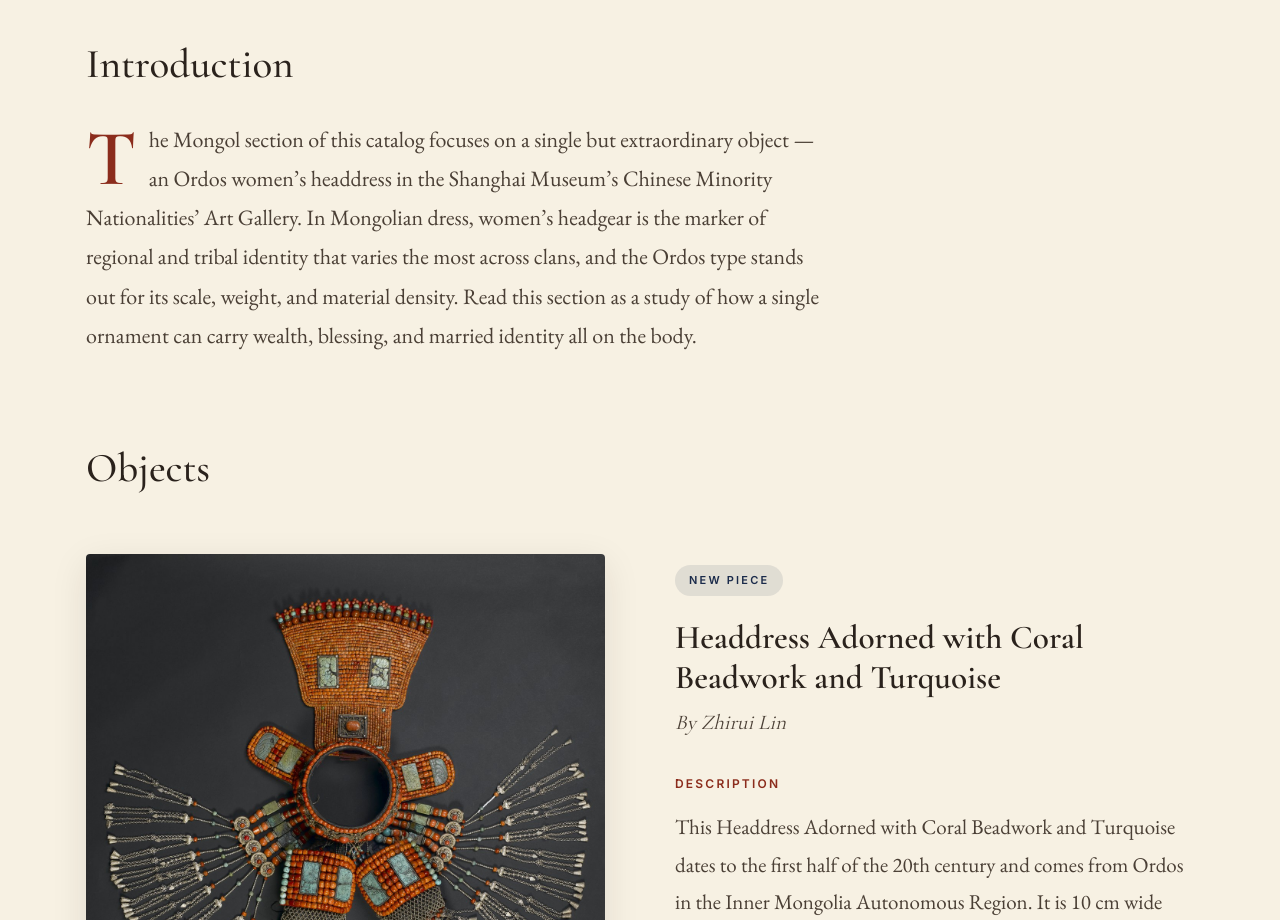
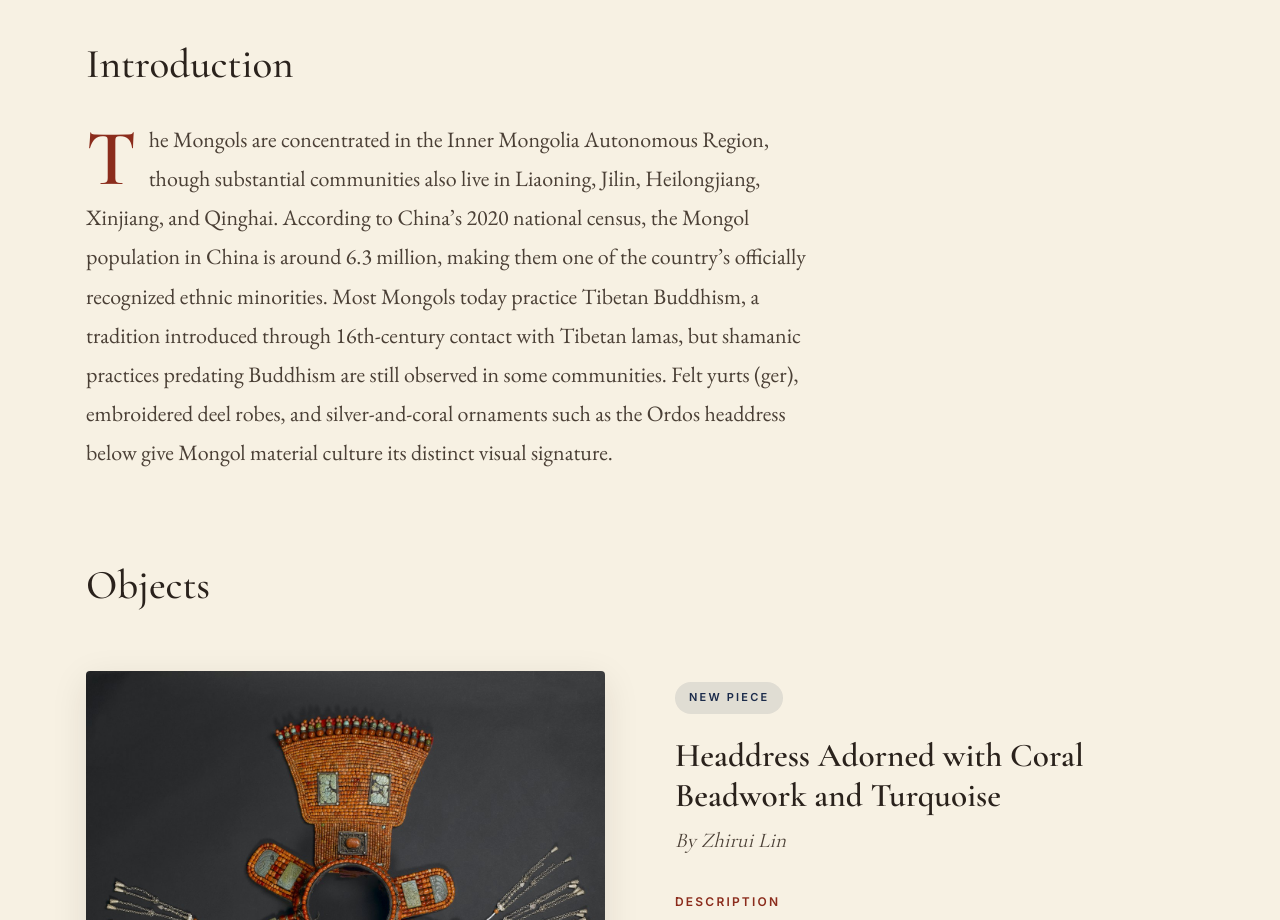
Before and after one commit to linzhirui0708-cmd/chnt170-final, a plain HTML site: page mongol.html in a window 1280 px wide. Shown: the part 980-1900 px from the top of the page. Drawn offline with nearby package versions, Linux system fonts and the light colour scheme.

Commit message:
mongol updated

```diff
--- a/mongol.html
+++ b/mongol.html
@@ -43,13 +43,15 @@
     <h2 class="section-h2">Introduction</h2>
     <div class="intro-body">
       <p>
-  The Mongol section of this catalog focuses on a single but extraordinary object &mdash;
-  an Ordos women&rsquo;s headdress in the Shanghai Museum&rsquo;s Chinese Minority
-  Nationalities&rsquo; Art Gallery. In Mongolian dress, women&rsquo;s headgear is the
-  marker of regional and tribal identity that varies the most across clans, and the Ordos
-  type stands out for its scale, weight, and material density. Read this section as a
-  study of how a single ornament can carry wealth, blessing, and married identity all on
-  the body.
+  The Mongols are concentrated in the Inner Mongolia Autonomous Region, though substantial
+  communities also live in Liaoning, Jilin, Heilongjiang, Xinjiang, and Qinghai. According
+  to China&rsquo;s 2020 national census, the Mongol population in China is around 6.3
+  million, making them one of the country&rsquo;s officially recognized ethnic minorities.
+  Most Mongols today practice Tibetan Buddhism, a tradition introduced through 16th-century
+  contact with Tibetan lamas, but shamanic practices predating Buddhism are still observed
+  in some communities. Felt yurts (ger), embroidered deel robes, and silver-and-coral
+  ornaments such as the Ordos headdress below give Mongol material culture its distinct
+  visual signature.
 </p>
 
     </div>
```
